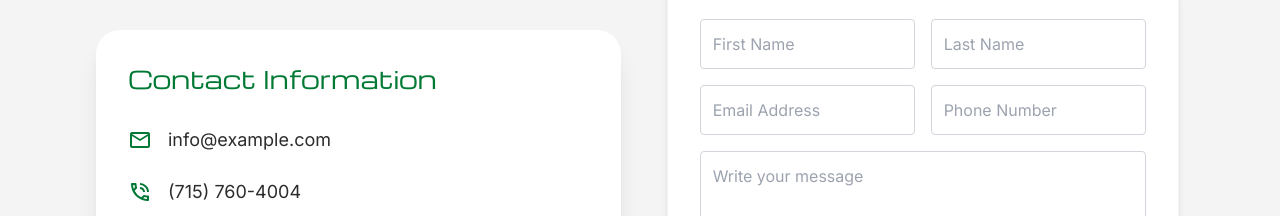
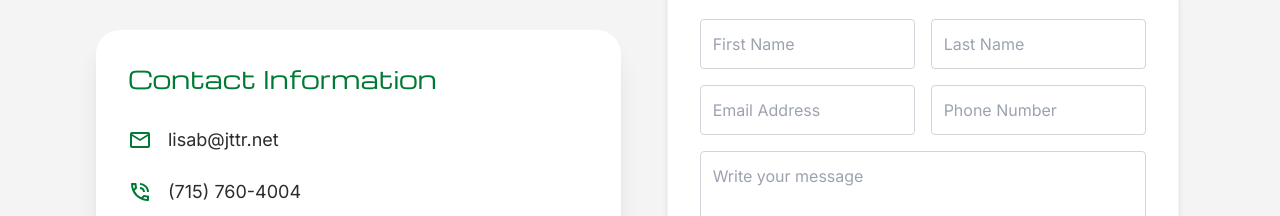
Before and after one commit to proabdulbasit/Star-Equipments, a Next.js app: page /contact-us in a window 1280 px wide. Shown: the part 574-790 px from the top of the page. Built offline with nearby package versions, Linux system fonts and the light colour scheme; no server answers.

Commit message:
email change

```diff
--- a/package.json
+++ b/package.json
@@ -21,8 +21,8 @@
     "graphql-request": "^7.1.2",
     "js-cookie": "^3.0.5",
     "next": "15.0.3",
-    "react": "19.0.0-rc-66855b96-20241106",
-    "react-dom": "19.0.0-rc-66855b96-20241106",
+    "react": "^18.3.1",
+    "react-dom": "^18.3.1",
     "react-hook-form": "^7.54.2",
     "react-icons": "^5.5.0",
     "sonner": "^2.0.3",
--- a/src/features/ContactUs/contactus.tsx
+++ b/src/features/ContactUs/contactus.tsx
@@ -30,7 +30,7 @@ function ContactUs() {
             </h2>
             <div className="flex items-center gap-4 mb-6">
               <MdOutlineMail className="text-2xl text-[#007934]" />
-              <span className="text-[#2C2C2C] text-lg">info@example.com</span>
+              <span className="text-[#2C2C2C] text-lg">lisab@jttr.net</span>
             </div>
             <div className="flex items-center gap-4 mb-6">
               <MdOutlinePhoneInTalk className="text-2xl text-[#007934]" />
```
Also changed, not shown: 1 other file (tests, documents, lock files or other folders).
